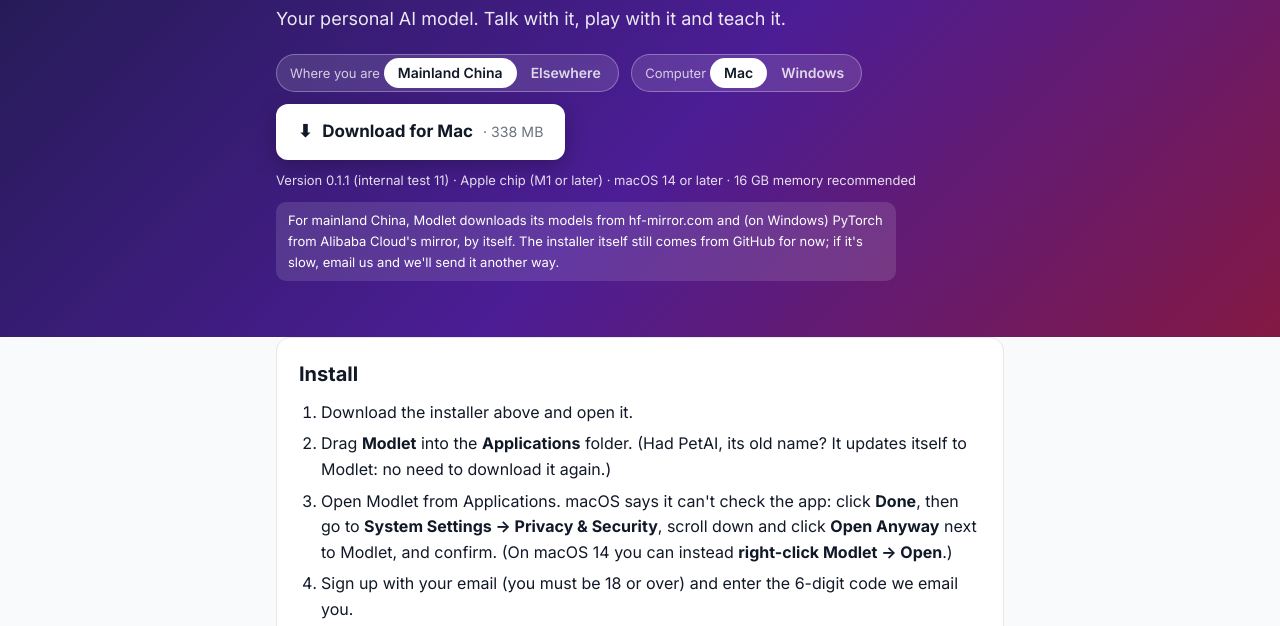
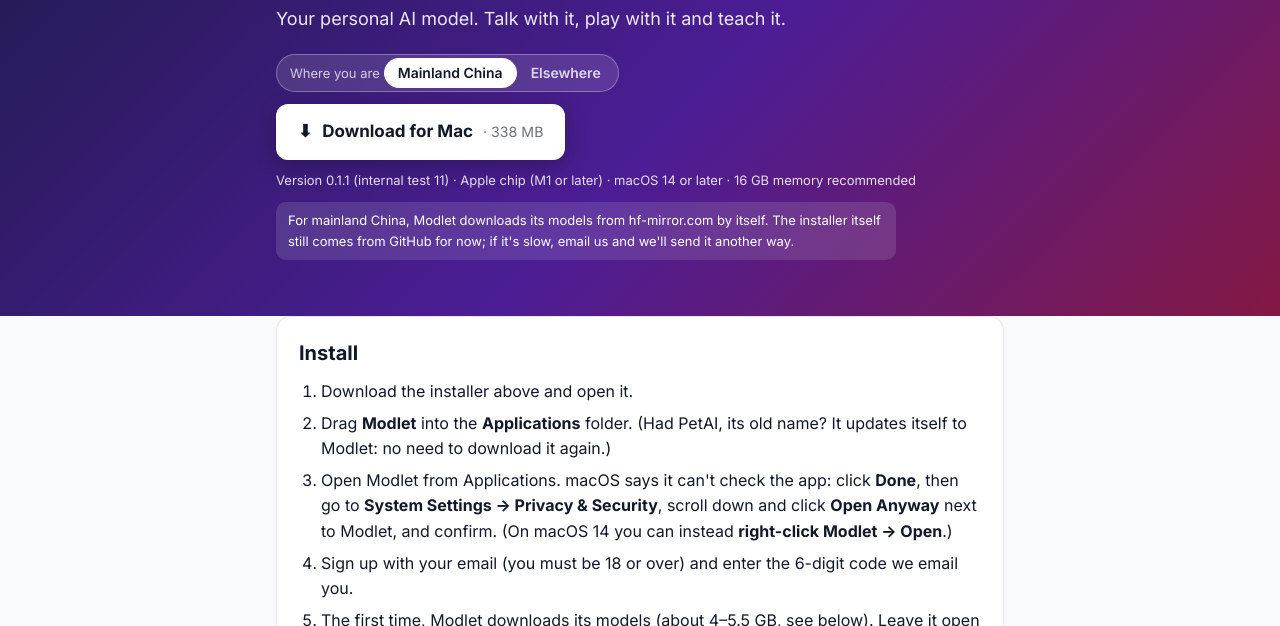
Before and after one commit to gradientx-tech/gradientx-tech.github.io, a plain HTML site: page modlet/index.html in a window 1280 px wide. Both pictures are taken after a click on the button "Mainland China". Shown: the part 170-796 px from the top of the page. Drawn offline with Linux system fonts and the light colour scheme.

Commit message:
Modlet download page: Windows off for now (Mac only; the Windows parts stay in the page, hidden)
Co-Authored-By: Claude Opus 5.5 <noreply@anthropic.com>

```diff
--- a/modlet/index.html
+++ b/modlet/index.html
@@ -5,7 +5,7 @@
   <meta name="viewport" content="width=device-width, initial-scale=1.0" />
   <title>Modlet — internal test</title>
   <meta name="robots" content="noindex, nofollow" />
-  <meta name="description" content="Modlet for Mac and Windows, an internal test by GradientX Technologies Inc." />
+  <meta name="description" content="Modlet for Mac, an internal test by GradientX Technologies Inc." />
   <link rel="icon" type="image/png" href="../favicon.png" />
   <link rel="preconnect" href="https://fonts.googleapis.com" />
   <link rel="preconnect" href="https://fonts.gstatic.com" crossorigin />
@@ -45,6 +45,7 @@
     footer { color: var(--faint); font-size: 13px; padding: 24px 0 40px; display: flex; justify-content: space-between; flex-wrap: wrap; gap: 8px; }
     [data-lang="zh"] .en, [data-lang="en"] .zh { display: none; }
     [data-os="mac"] .win, [data-os="win"] .mac, [data-region="cn"] .gl, [data-region="gl"] .cn { display: none !important; }
+    .switch[hidden] { display: none !important; }
     .switch { display: inline-flex; background: rgba(255,255,255,.12); border: 1px solid rgba(255,255,255,.3); border-radius: 999px; padding: 3px; margin: 0 8px 12px 0; }
     .switch button { background: none; border: 0; color: #fff; opacity: .8; padding: 5px 14px; border-radius: 999px; cursor: pointer; font-size: 14px; font-weight: 600; }
     .switch button.on { background: #fff; color: var(--ink); opacity: 1; }
@@ -70,7 +71,7 @@
         <span class="switch" role="group"><span class="lbl"><span class="en">Where you are</span><span class="zh">你在</span></span>
           <button type="button" data-set-region="cn"><span class="en">Mainland China</span><span class="zh">中国大陆</span></button>
           <button type="button" data-set-region="gl"><span class="en">Elsewhere</span><span class="zh">其他地区</span></button></span>
-        <span class="switch" role="group"><span class="lbl"><span class="en">Computer</span><span class="zh">电脑</span></span>
+        <span class="switch" role="group" hidden><span class="lbl"><span class="en">Computer</span><span class="zh">电脑</span></span>
           <button type="button" data-set-os="mac">Mac</button>
           <button type="button" data-set-os="win">Windows</button></span>
       </div>
@@ -89,8 +90,8 @@
         <span class="zh">版本 0.1.0（Windows 内测 5）· Windows 10 或 11（64 位）· 6 GB 以上显存的 NVIDIA 显卡</span>
       </div>
       <div class="note cn">
-        <span class="en">For mainland China, Modlet downloads its models from hf-mirror.com and (on Windows) PyTorch from Alibaba Cloud's mirror, by itself. The installer itself still comes from GitHub for now; if it's slow, email us and we'll send it another way.</span>
-        <span class="zh">在中国大陆，Modlet 会自动改从国内镜像下载模型（hf-mirror.com），Windows 版的 PyTorch 改从阿里云镜像下载，不用任何设置。安装包本身目前还是从 GitHub 下载；如果很慢，请发邮件联系我们，我们用其他方式发给你。</span>
+        <span class="en">For mainland China, Modlet downloads its models from hf-mirror.com by itself. The installer itself still comes from GitHub for now; if it's slow, email us and we'll send it another way.</span>
+        <span class="zh">在中国大陆，Modlet 会自动改从国内镜像下载模型（hf-mirror.com），不用任何设置。安装包本身目前还是从 GitHub 下载；如果很慢，请发邮件联系我们，我们用其他方式发给你。</span>
       </div>
     </div>
   </header>
@@ -218,7 +219,9 @@
       var b = document.body;
       var tz = ""; try { tz = Intl.DateTimeFormat().resolvedOptions().timeZone || ""; } catch (e) {}
       var region = get("modlet.region") || (/^Asia\/(Shanghai|Chongqing|Chungking|Harbin|Urumqi|Kashgar)$/.test(tz) ? "cn" : "gl");
-      var os = get("modlet.os") || (/Windows/i.test(navigator.userAgent) ? "win" : "mac");
+      // Windows is off the page for now (2026-11-23): its download, steps and needs are still here, hidden; to bring it
+      // back, take "hidden" off the Computer switch and use: get("modlet.os") || (/Windows/i.test(navigator.userAgent) ? "win" : "mac")
+      var os = "mac";
       var lang = get("petai.lang") || ((navigator.language || "").toLowerCase().indexOf("zh") === 0 ? "zh" : "en");
       var draw = function () {
         b.setAttribute("data-lang", lang); b.setAttribute("data-region", region); b.setAttribute("data-os", os);
```
